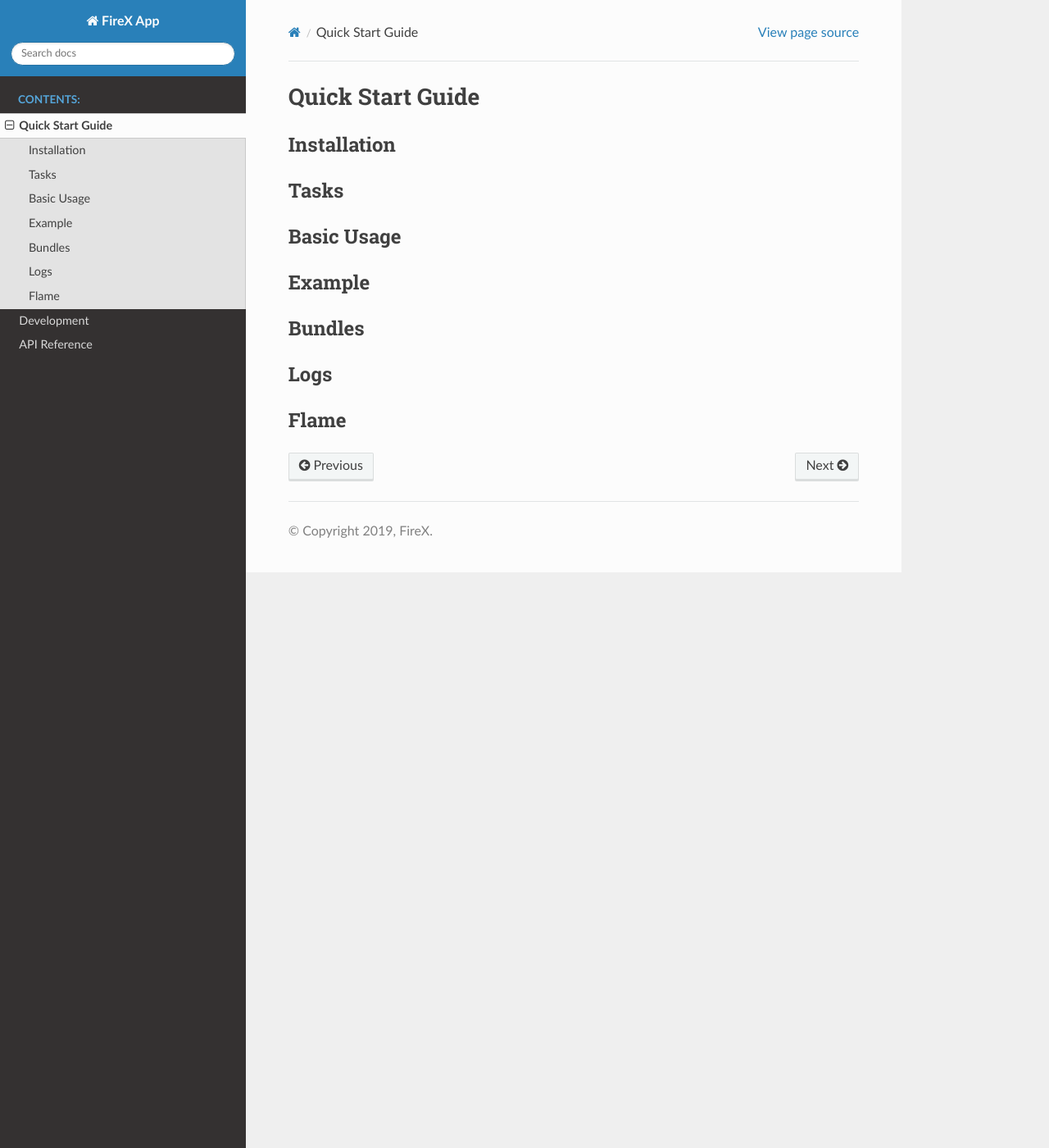
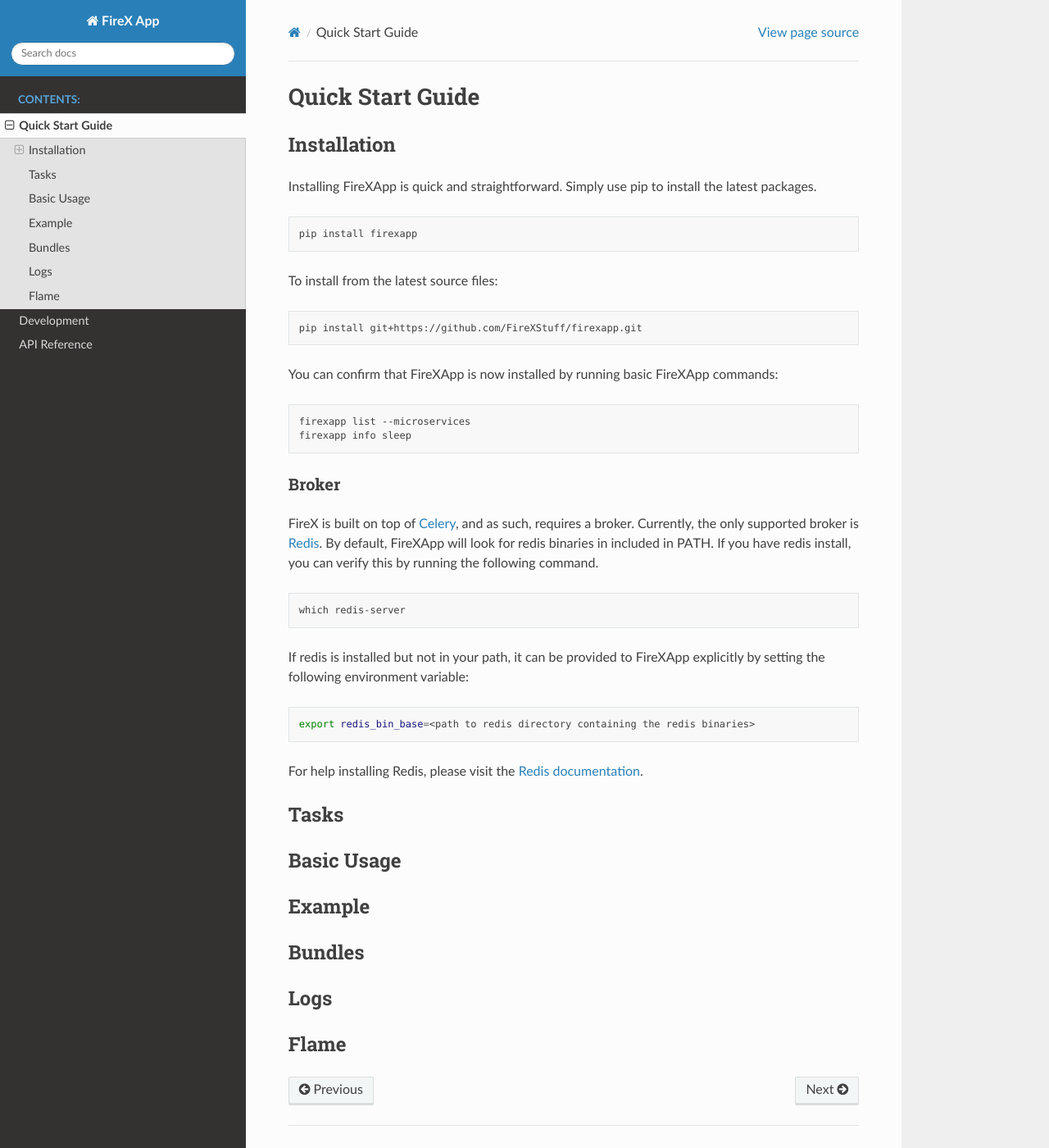
Before and after one commit to FireXStuff/firexapp, a Sphinx documentation site: the page built from docs/quick_start.rst, in a window 1280 px wide and 1400 px high. Shown: the whole window at 82% size. Built offline with Sphinx 7.4.7 and the Read the Docs theme 2.0.0, drawn with Linux system fonts in a browser that asks for light colours.

Commit message:
Documenting installation

```diff
--- a/docs/quick_start.rst
+++ b/docs/quick_start.rst
@@ -7,6 +7,49 @@
 
 Installation
 ------------
+
+Installing FireXApp is quick and straightforward. Simply use pip to install the latest packages.
+
+.. code-block:: text
+
+        pip install firexapp
+
+To install from the latest source files:
+
+.. code-block:: text
+
+    pip install git+https://github.com/FireXStuff/firexapp.git
+
+You can confirm that FireXApp is now installed by running basic FireXApp commands:
+
+.. code-block:: text
+
+    firexapp list --microservices
+    firexapp info sleep
+
+
+Broker
+~~~~~~
+
+FireX is built on top of Celery_, and as such, requires a broker. Currently, the only supported broker is Redis_. By
+default, FireXApp will look for redis binaries in included in PATH. If you have redis install, you can verify this by
+running the following command.
+
+.. _Celery: http://www.celeryproject.org/
+.. _Redis: https://redis.io/
+
+.. code-block:: bash
+
+    which redis-server
+
+If redis is installed but not in your path, it can be provided to FireXApp explicitly by setting the following
+environment variable:
+
+.. code-block:: bash
+
+    export redis_bin_base=<path to redis directory containing the redis binaries>
+
+For help installing Redis, please visit the `Redis documentation <https://redis.io/documentation>`_.
 
 Tasks
 -----
```
